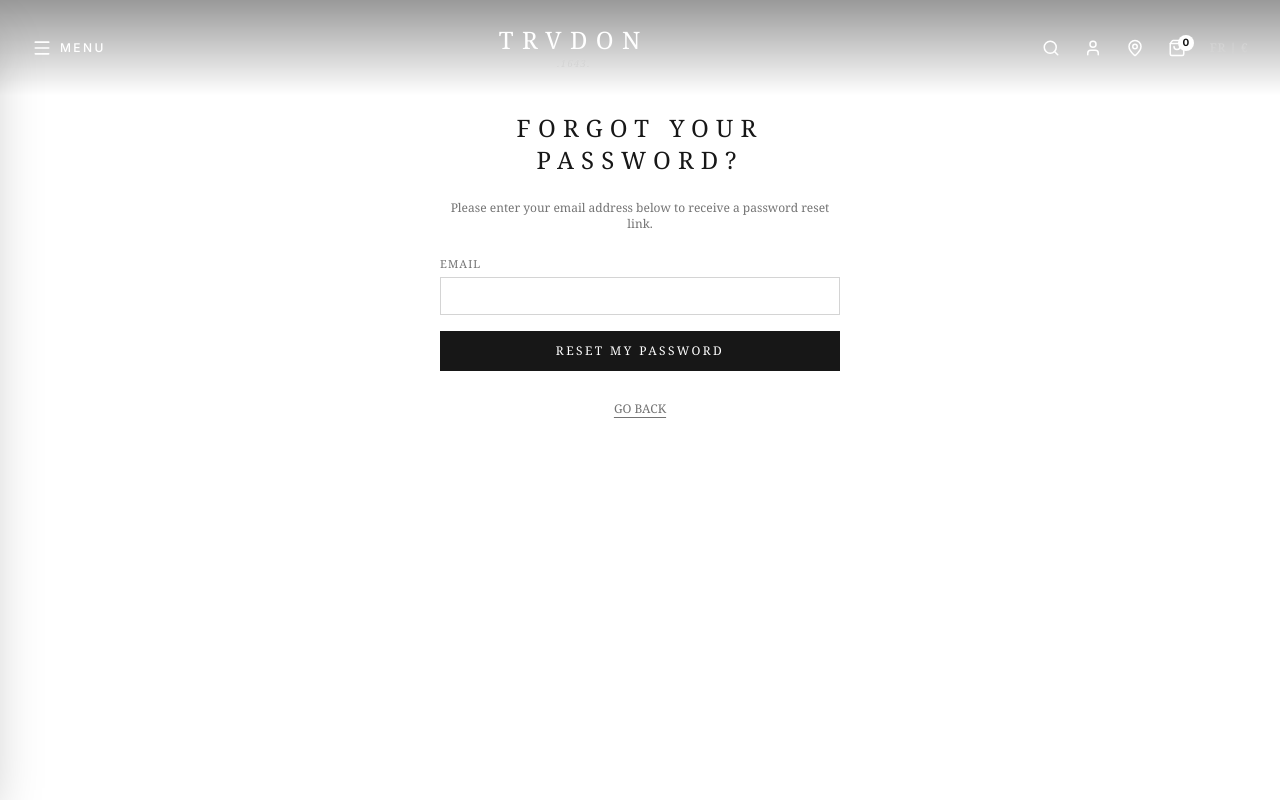
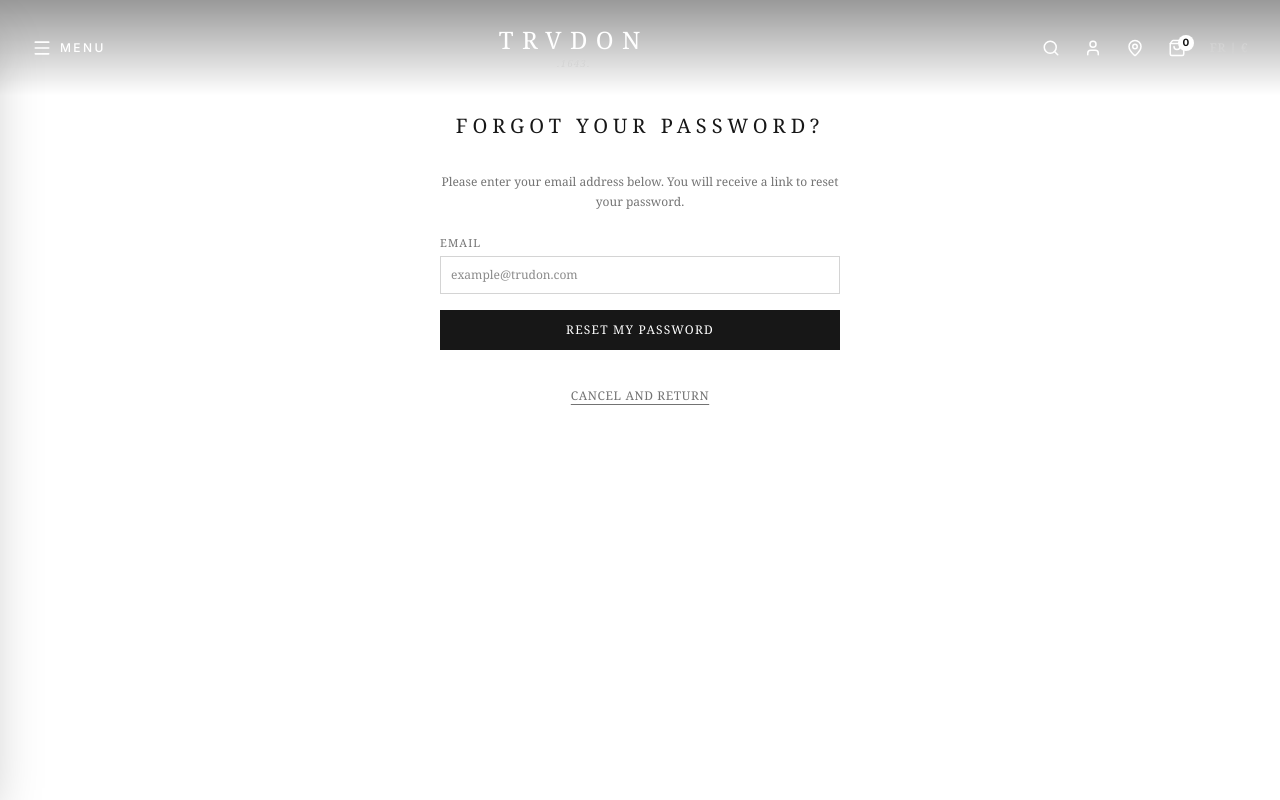
Before and after one commit to ahmedrimon/hgs-ecommerce, a Next.js app: page /customer/account/forgotpassword in a window 1280 px wide. Built offline with nearby package versions, Linux system fonts and the light colour scheme; no server answers.

Commit message:
supabase reset page done

```diff
--- a/app/customer/account/forgotpassword/page.jsx
+++ b/app/customer/account/forgotpassword/page.jsx
@@ -2,59 +2,86 @@
 
 import { useState } from "react";
 import Link from "next/link";
+import { createClient } from "@/utils/supabase/client";
 
 export default function ForgotPasswordPage() {
   const [email, setEmail] = useState("");
-  const [submitted, setSubmitted] = useState(false);
+  const [message, setMessage] = useState("");
+  const [errorMessage, setErrorMessage] = useState("");
+  const [loading, setLoading] = useState(false);
 
-  const handleSubmit = (e) => {
+  const supabase = createClient();
+
+  const handleResetRequest = async (e) => {
     e.preventDefault();
-    setSubmitted(true);
+    setMessage("");
+    setErrorMessage("");
+    setLoading(true);
+
+    const { error } = await supabase.auth.resetPasswordForEmail(email, {
+      redirectTo: `${window.location.origin}/customer/account/updatepassword`,
+    });
+
+    setLoading(false);
+
+    if (error) {
+      setErrorMessage(error.message);
+    } else {
+      setMessage("Check your email for the password reset link!");
+    }
   };
 
   return (
     <div className="min-h-screen bg-white text-neutral-900 font-serif pt-28 pb-20 max-w-md mx-auto px-6">
-      <h1 className="text-xl md:text-2xl tracking-[0.3em] font-light uppercase text-center mb-6">
+      <h1 className="text-xl tracking-[0.25em] font-light uppercase text-center mb-8">
         FORGOT YOUR PASSWORD?
       </h1>
 
-      {submitted && (
-        <div className="bg-emerald-50 border border-emerald-200 text-emerald-800 text-xs p-4 mb-6 leading-relaxed">
-          If there is an account associated with {email} you will receive an email with a link to reset your password.
+      <p className="text-xs text-neutral-500 mb-6 font-sans leading-relaxed text-center">
+        Please enter your email address below. You will receive a link to reset your password.
+      </p>
+
+      {message && (
+        <div className="bg-emerald-50 border border-emerald-200 text-emerald-800 text-xs p-3 mb-6">
+          {message}
         </div>
       )}
 
-      <p className="text-xs text-neutral-500 font-light mb-6 text-center">
-        Please enter your email address below to receive a password reset link.
-      </p>
+      {errorMessage && (
+        <div className="bg-red-50 border border-red-200 text-red-800 text-xs p-3 mb-6">
+          {errorMessage}
+        </div>
+      )}
 
-      <form onSubmit={handleSubmit} className="space-y-4">
+      <form onSubmit={handleResetRequest} className="space-y-4">
         <div>
           <label className="block text-[11px] tracking-widest text-neutral-500 uppercase mb-1">
-            EMAIL
+            Email
           </label>
           <input
             type="email"
             required
             value={email}
             onChange={(e) => setEmail(e.target.value)}
+            placeholder="example@trudon.com"
             className="w-full border border-neutral-300 p-2.5 text-xs font-sans focus:outline-none focus:border-black"
           />
         </div>
 
         <button
           type="submit"
-          className="w-full py-3 bg-neutral-900 text-white text-xs tracking-[0.2em] uppercase hover:bg-neutral-800 transition-colors"
+          disabled={loading}
+          className="w-full py-3 bg-neutral-900 text-white text-xs tracking-widest uppercase hover:bg-neutral-800 transition-colors disabled:opacity-50"
         >
-          RESET MY PASSWORD
+          {loading ? "SENDING..." : "RESET MY PASSWORD"}
         </button>
 
-        <div className="text-center pt-2">
+        <div className="text-center pt-4">
           <Link
-            href="/customer/account"
-            className="text-xs text-neutral-500 underline underline-offset-4 uppercase"
+            href="/"
+            className="text-xs text-neutral-500 underline underline-offset-4 hover:text-black uppercase tracking-wider"
           >
-            Go back
+            Cancel and Return
           </Link>
         </div>
       </form>
--- /dev/null
+++ b/app/customer/account/updatepassword/page.jsx
@@ -0,0 +1,88 @@
+"use client";
+
+import { useState } from "react";
+import { useRouter } from "next/navigation";
+import { createClient } from "@/utils/supabase/client";
+
+export default function UpdatePasswordPage() {
+  const [password, setPassword] = useState("");
+  const [confirmPassword, setConfirmPassword] = useState("");
+  const [errorMessage, setErrorMessage] = useState("");
+  const [loading, setLoading] = useState(false);
+
+  const router = useRouter();
+  const supabase = createClient();
+
+  const handlePasswordUpdate = async (e) => {
+    e.preventDefault();
+    setErrorMessage("");
+
+    if (password !== confirmPassword) {
+      setErrorMessage("Passwords do not match.");
+      return;
+    }
+
+    setLoading(true);
+
+    const { error } = await supabase.auth.updateUser({ password });
+
+    setLoading(false);
+
+    if (error) {
+      setErrorMessage(error.message);
+    } else {
+      alert("Password updated successfully!");
+      router.push("/customer/account");
+    }
+  };
+
+  return (
+    <div className="min-h-screen bg-white text-neutral-900 font-serif pt-28 pb-20 max-w-md mx-auto px-6">
+      <h1 className="text-xl tracking-[0.25em] font-light uppercase text-center mb-8">
+        CREATE NEW PASSWORD
+      </h1>
+
+      {errorMessage && (
+        <div className="bg-red-50 border border-red-200 text-red-800 text-xs p-3 mb-6">
+          {errorMessage}
+        </div>
+      )}
+
+      <form onSubmit={handlePasswordUpdate} className="space-y-4">
+        <div>
+          <label className="block text-[11px] tracking-widest text-neutral-500 uppercase mb-1">
+            New Password
+          </label>
+          <input
+            type="password"
+            required
+            value={password}
+            onChange={(e) => setPassword(e.target.value)}
+            className="w-full border border-neutral-300 p-2.5 text-xs font-sans focus:outline-none focus:border-black"
+          />
+        </div>
+
+        <div>
+          <label className="block text-[11px] tracking-widest text-neutral-500 uppercase mb-1">
+            Confirm New Password
+          </label>
+          <input
+            type="password"
+            required
+            value={confirmPassword}
+            onChange={(e) => setConfirmPassword(e.target.value)}
+            className="w-full border border-neutral-300 p-2.5 text-xs font-sans focus:outline-none focus:border-black"
+          />
+        </div>
+
+        <button
+          type="submit"
+          disabled={loading}
+          className="w-full py-3 bg-neutral-900 text-white text-xs tracking-widest uppercase hover:bg-neutral-800 transition-colors disabled:opacity-50"
+        >
+          {loading ? "UPDATING..." : "SAVE NEW PASSWORD"}
+        </button>
+      </form>
+    </div>
+  );
+}
```
